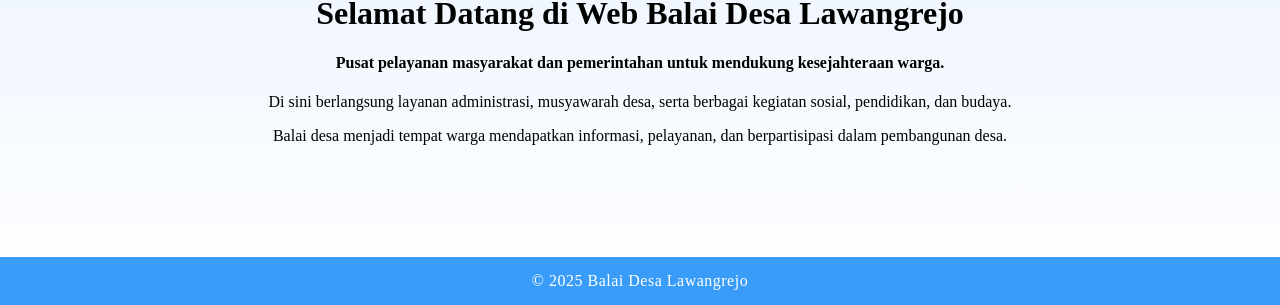
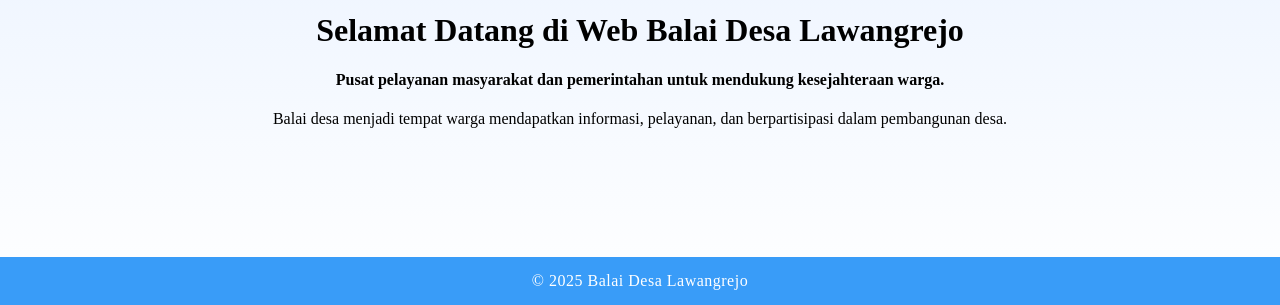
Before and after one commit to accountsyafiq/desa-lawangrejo, a plain HTML site: page index.html in a window 1280 px wide. Shown: the part 495-800 px from the top of the page. Drawn offline with Linux system fonts and the light colour scheme.

Commit message:
Update index.html

```diff
--- a/index.html
+++ b/index.html
@@ -32,8 +32,6 @@
         <h1 class="hero-title">Selamat Datang di Web Balai Desa Lawangrejo</h1>
         <h4 class="hero-text">Pusat pelayanan masyarakat dan pemerintahan untuk mendukung kesejahteraan warga.</h4>
         <div class="marquee">
-          <p>Di sini berlangsung layanan administrasi, musyawarah desa, serta berbagai kegiatan sosial, pendidikan, dan
-            budaya.</p>
           <p>Balai desa menjadi tempat warga mendapatkan informasi, pelayanan, dan berpartisipasi dalam pembangunan
             desa.</p>
         </div>
@@ -48,4 +46,5 @@
 <script src="script.js"></script>
 </body>
 
+
 </html>
```
